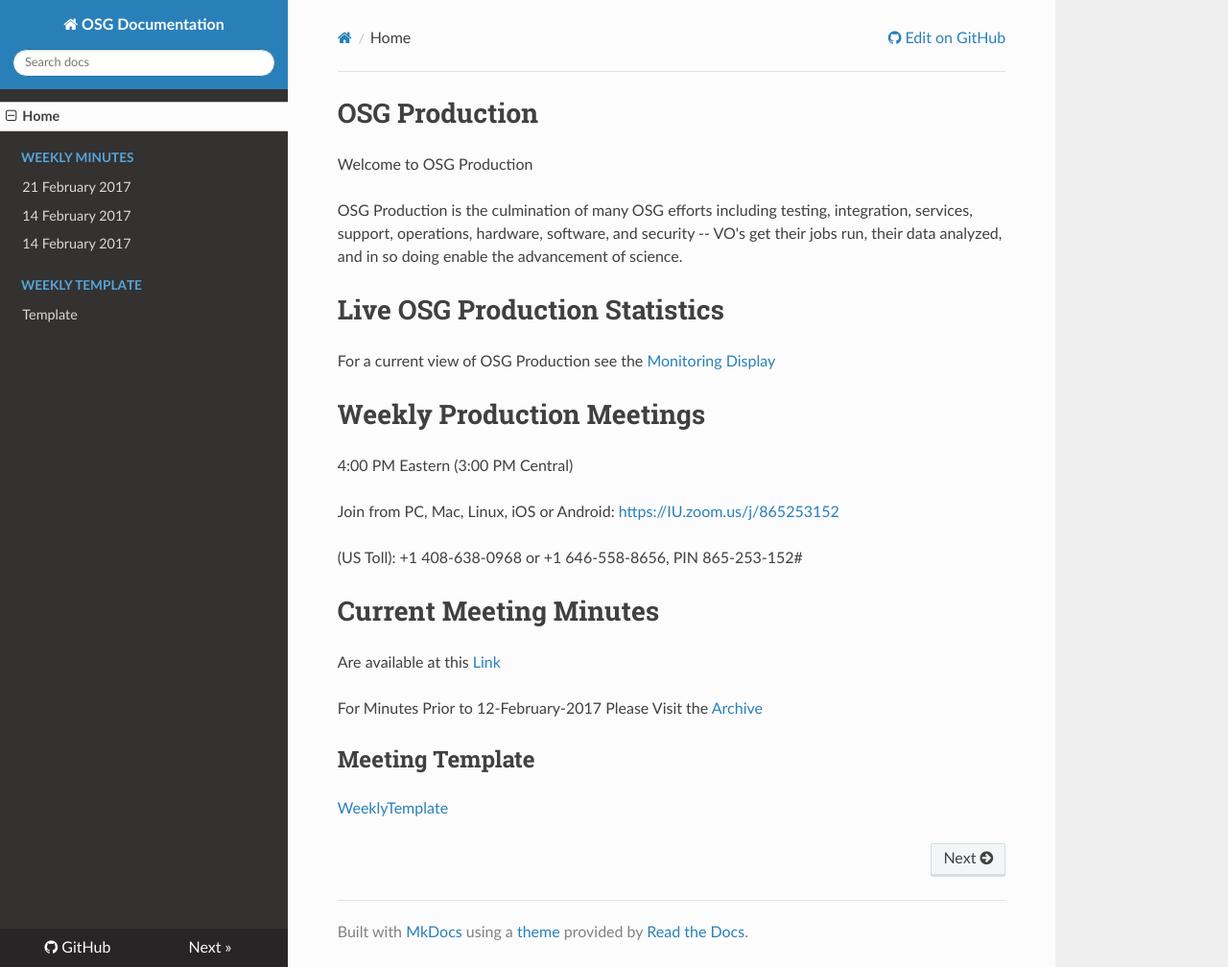
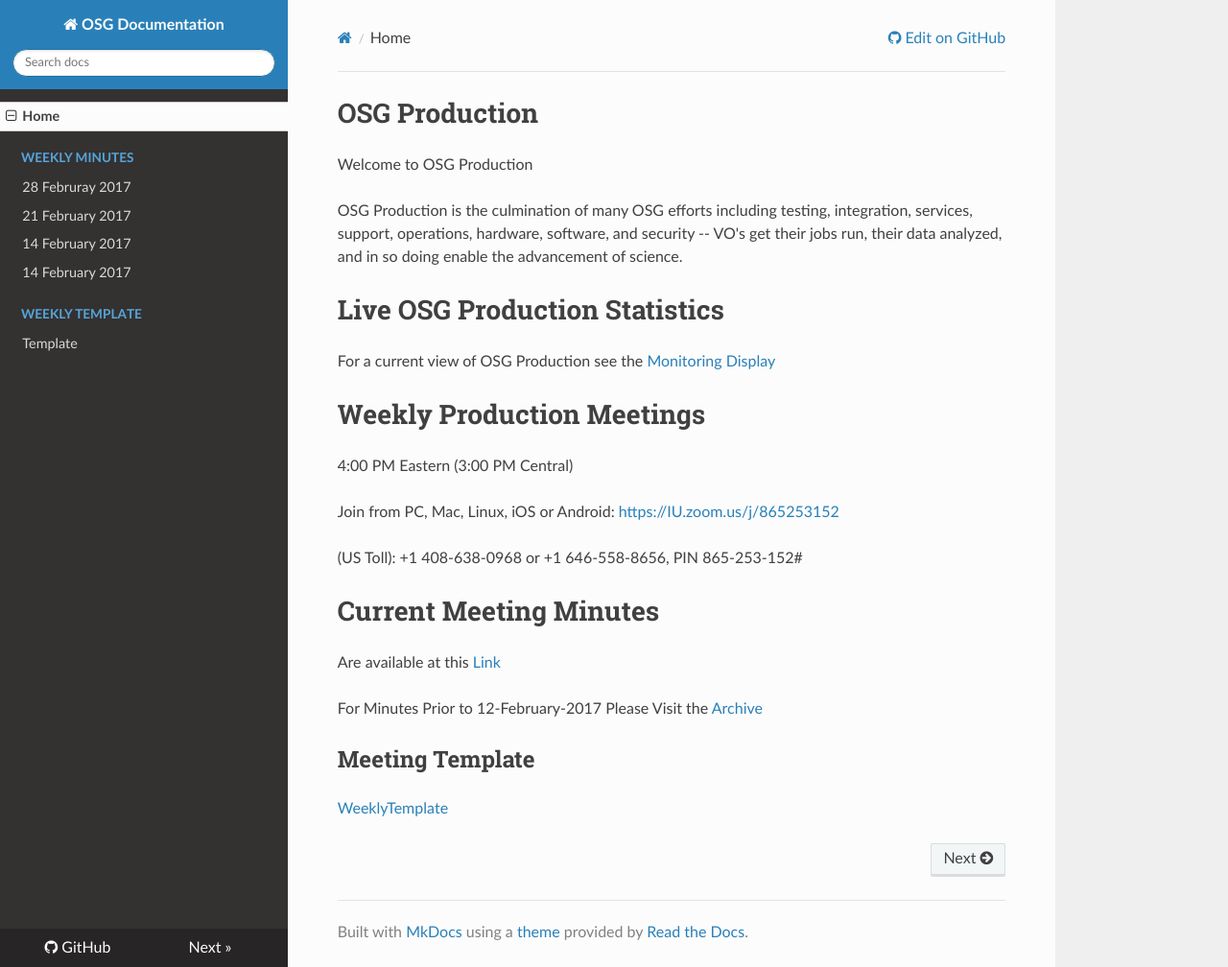
Before and after one commit to zsshah/production, an MkDocs documentation site: the page built from docs/index.md, in a window 1280 px wide and 1008 px high. Shown: the whole window at 96% size. Built offline with MkDocs 1.6.1, drawn with Linux system fonts in a browser that asks for light colours; nearby versions of some CDN libraries; old or Windows-style settings are respelled for this version of MkDocs.

Commit message:
Update mkdocs.yml

```diff
--- a/mkdocs.yml
+++ b/mkdocs.yml
@@ -9,6 +9,7 @@
 pages:
 - Home: 'index.md'
 - Weekly Minutes:
+  - '28 Februray 2017': 'WeeklyMinutes/28Feb2017.md'
   - '21 February 2017': 'WeeklyMinutes/21Feb2017.md'
   - '14 February 2017': 'WeeklyMinutes/14Feb2017.md'
   - '7 February 2017': 'WeeklyMinutes/14Feb2017.md'
```
